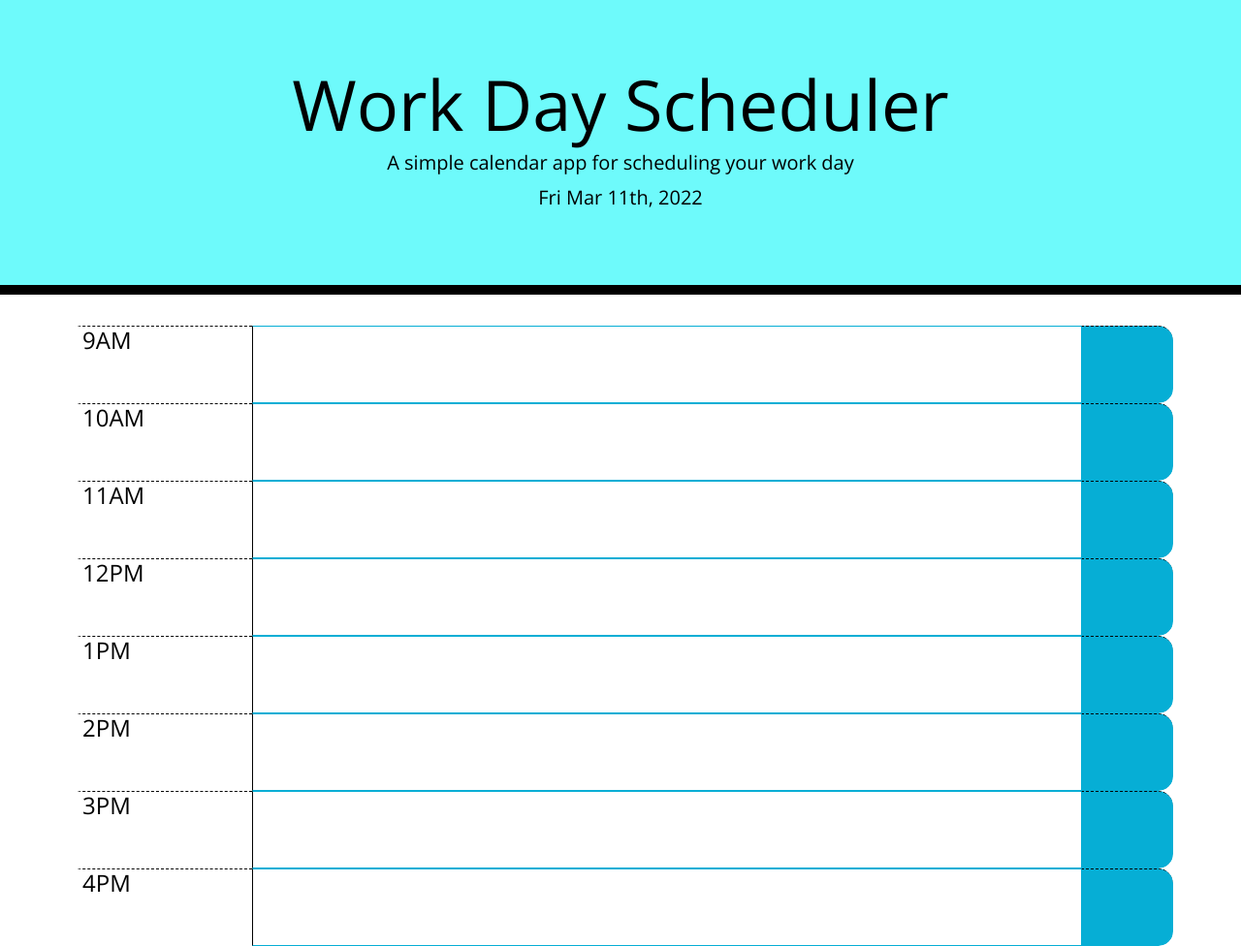
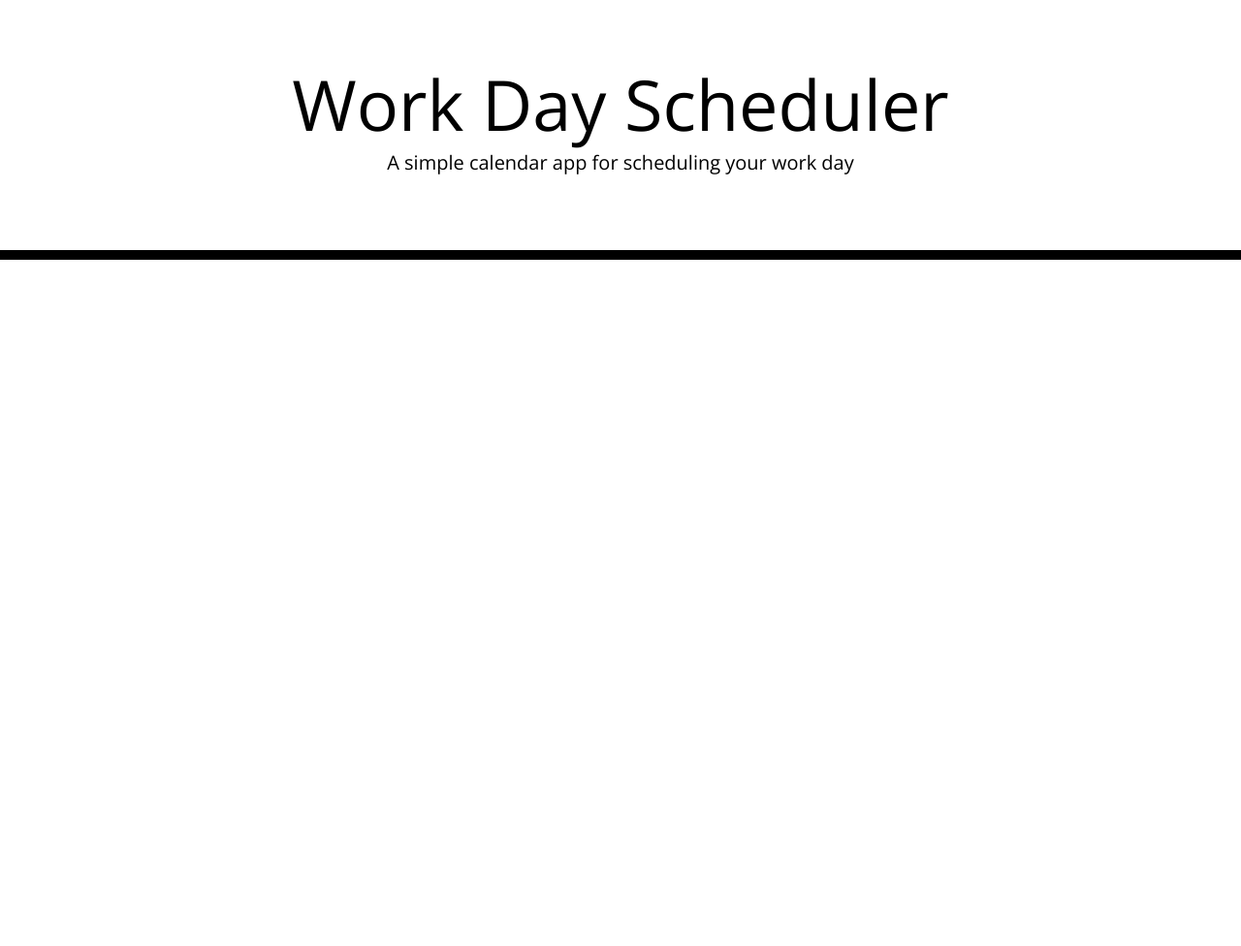
Before and after one commit to auscarter17/challenge05-calendar, a plain HTML site: page index.html in a window 1280 px wide. Shown: the whole page at 97% size. After the commit the page ends 800 px from the top, so only its background shows below. Drawn offline with nearby package versions, Linux system fonts and the light colour scheme; files that its build step writes are made by us from their sources; a web font is replaced by a local one.

Commit message:
back to starter code state

```diff
--- a/assets/css/style.css
+++ b/assets/css/style.css
@@ -11,13 +11,11 @@ textarea{
   color: #000000;
   border-left: 1px solid black;
   padding: 10px;
-  border-top: 1px solid #06AED5;
-  border-bottom: 1px solid #06AED5;
 }
 
 .jumbotron {
   text-align: center;
-  background-color: #6EFAFB;
+  background-color: transparent;
   color: black;
   border-radius: 0;
   border-bottom: 10px solid black;
@@ -28,18 +26,14 @@ textarea{
 }
 
 .time-block{
+  text-align: center;
   border-radius: 15px;
-  overflow: hidden;
-
-}
-
-span {
-  font-size:40px;
 }
 
 .row {
   white-space: pre-wrap;
   height: 80px;
+  border-top: 1px solid white;;
 }
 
 .hour {
@@ -63,18 +57,13 @@ span {
   color: white;
 }
 
-
-
 .saveBtn {
-  border-left: 1px solid #06AED5;
+  border-left: 1px solid black;
   border-top-right-radius: 15px;
   border-bottom-right-radius: 15px;
   background-color: #06AED5;
   color: white;
-  border-top: 1px dashed #000000;
-  padding: 18px;
 }
-
 
 .saveBtn i:hover {
   font-size: 20px;
--- a/index.html
+++ b/index.html
@@ -18,8 +18,7 @@
       href="https://fonts.googleapis.com/css?family=Open+Sans&display=swap"
       rel="stylesheet"
     />
-    <link rel="stylesheet" href="https://cdnjs.cloudflare.com/ajax/libs/open-iconic/1.1.1/font/css/open-iconic-bootstrap.min.css" />
-    <link rel="stylesheet" href="./assets/css/style.css" />
+    <link rel="stylesheet" href="style.css" />
     <title>Work Day Scheduler</title>
   </head>
 
@@ -29,53 +28,11 @@
       <p class="lead">A simple calendar app for scheduling your work day</p>
       <p id="currentDay" class="lead"></p>
     </header>
-
-    <!-- container with hours of the workday displayed -->
     <div class="container">
-      <div id="hour" class="row time-block">
-        <div class="col-2 hour" data-hour="9"><h4>9AM<h4></h4></div>
-        <textarea class="col-9 taskbox" id="scheduledTask"></textarea>
-        <div class="col-1 saveBtn"><span class="oi oi-circle-check"></span></div>
-      </div>
-      <div id="hour" class="row time-block">
-        <div class="col-2 hour" data-hour="10"><h4>10AM<h4></h4></div>
-        <textarea class="col-9" id="scheduledTask"></textarea>
-        <div class="col-1 saveBtn"></div>
-      </div>
-      <div id="hour" class="row time-block">
-        <div class="col-2 hour" data-hour="11"><h4>11AM<h4></h4></div>
-        <textarea class="col-9" id="scheduledTask"></textarea>
-        <div class="col-1 saveBtn"></div>
-      </div>
-      <div id="hour" class="row time-block">
-        <div class="col-2 hour" data-hour="12"><h4>12PM<h4></h4></div>
-        <textarea class="col-9" id="scheduledTask"></textarea>
-        <div class="col-1 saveBtn"></div>
-      </div>
-      <div id="hour" class="row time-block">
-        <div class="col-2 hour" data-hour="13"><h4>1PM<h4></h4></div>
-        <textarea class="col-9" id="scheduledTask"></textarea>
-        <div class="col-1 saveBtn"></div>
-      </div>
-      <div id="hour" class="row time-block">
-        <div class="col-2 hour" data-hour="14"><h4>2PM<h4></h4></div>
-        <textarea class="col-9" id="scheduledTask"></textarea>
-        <div class="col-1 saveBtn"></div>
-      </div>
-      <div id="hour" class="row time-block">
-        <div class="col-2 hour" data-hour="15"><h4>3PM<h4></h4></div>
-        <textarea class="col-9" id="scheduledTask"></textarea>
-        <div class="col-1 saveBtn"></div>
-      </div>
-      <div id="hour" class="row time-block">
-        <div class="col-2 hour" data-hour="16"><h4>4PM<h4></h4></div>
-        <textarea class="col-9" id="scheduledTask"></textarea>
-        <div class="col-1 saveBtn"></div>
-      </div>
+      <!-- Timeblocks go here -->
     </div>
 
     <script src="https://code.jquery.com/jquery-3.4.1.min.js"></script>
     <script src="https://cdnjs.cloudflare.com/ajax/libs/moment.js/2.24.0/moment.min.js"></script>
-    <script src="./assets/js/script.js"></script>
   </body>
 </html>
```
